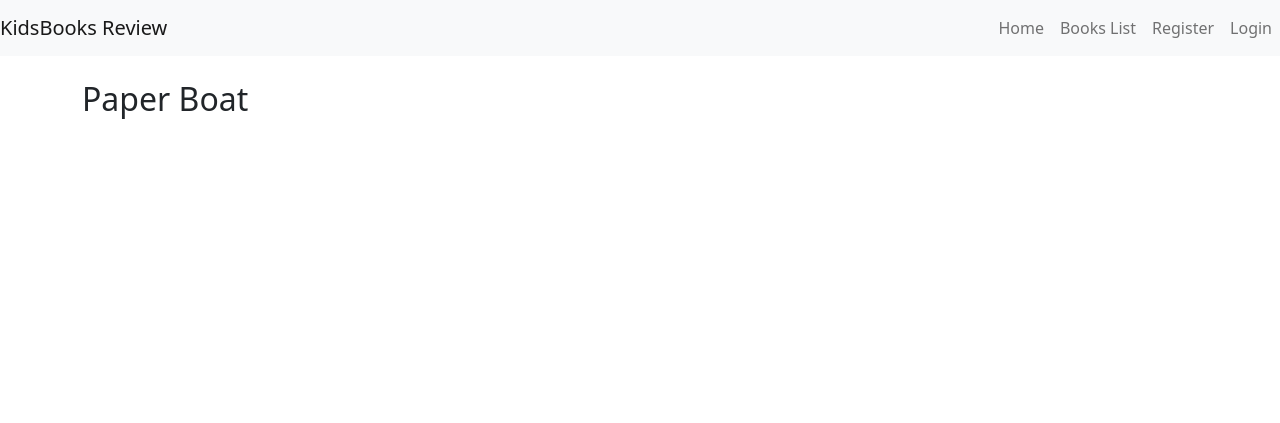
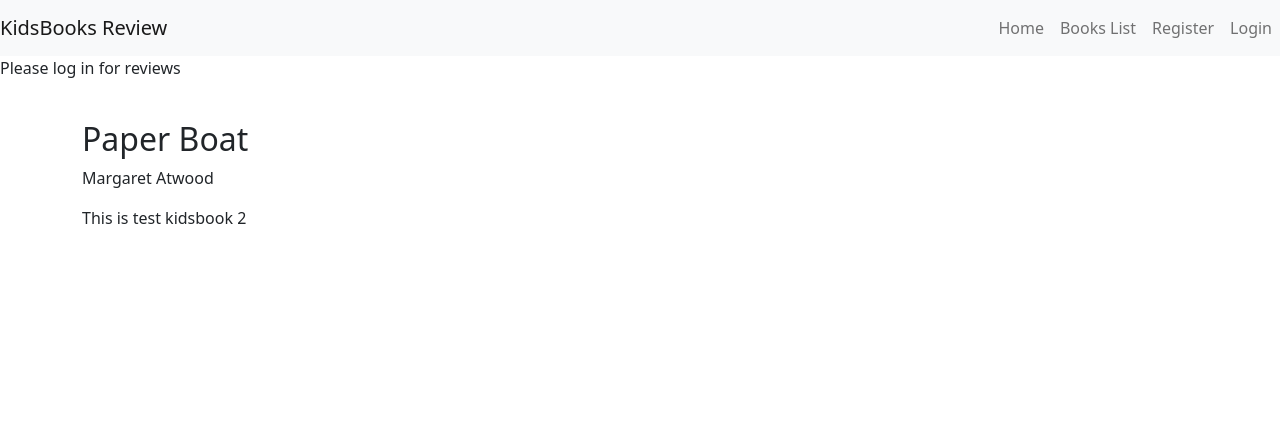
Before and after one commit to NeeruRathour/kids-books-review, a Django app: page /view/2/ in a window 1280 px wide. Shown: the top 423 px of the page. Run offline with Django 4.2, Linux system fonts and the light colour scheme; data comes from the database, SQL or seed files in the repository; both versions use the stored data as it was after the commit.

Commit message:
Extend base.html for account related pages and other html pages

```diff
--- a/kidsbooks/templates/kidsbooks/viewdetail.html
+++ b/kidsbooks/templates/kidsbooks/viewdetail.html
@@ -10,6 +10,9 @@ Kids Books
 
 <!-- View book detail with reviews -->
 <h2>{{ kidsbook.title }}</h2>
+
+<p>{{ kidsbook.author }}</p>
+<p>{{ kidsbook.description }}</p>
 
 {% if user.is_authenticated %}
 <div class="container">
--- a/kidsbooks/templates/kidsbooks/viewlist.html
+++ b/kidsbooks/templates/kidsbooks/viewlist.html
@@ -46,10 +46,6 @@
                                     {% endif %}
                                 </div>
 
-                                {% if user.is_authenticated and kidsbook.user == user %}
-                                <a href="" class="btn btn-dark">Update book</a>
-                                <a href="" class="btn btn-danger">Delete book</a>
-                                {% endif %}
                             </div>
                         </div>
                     </div>
--- a/templates/allauth/account/login.html
+++ b/templates/allauth/account/login.html
@@ -1,4 +1,4 @@
-{% extends "account/base.html" %}
+{% extends "base.html" %}
 
 {% load i18n %}
 {% load account socialaccount %}
--- a/templates/allauth/account/logout.html
+++ b/templates/allauth/account/logout.html
@@ -1,4 +1,4 @@
-{% extends "account/base.html" %}
+{% extends "base.html" %}
 
 {% load i18n %}
 
--- a/templates/allauth/account/signup.html
+++ b/templates/allauth/account/signup.html
@@ -1,4 +1,4 @@
-{% extends "account/base.html" %}
+{% extends "base.html" %}
 
 {% load i18n %}
 
--- a/templates/base.html
+++ b/templates/base.html
@@ -22,6 +22,14 @@
     <div class="d-flex flex-column min-vh-100">
         <!-- Include header -->
         {% include 'includes/header.html' %}
+         {% if user.is_authenticated %}
+        <p class="center">Welcomet to this site, {{use
+            r}}</p>
+        {% else %}
+        <p class="center">Please log in for reviews</p>
+        {% endif %}
+
+
 
         <!-- Display Django messages -->
         {% if messages %}
```
Also changed, not shown: db.sqlite3.
